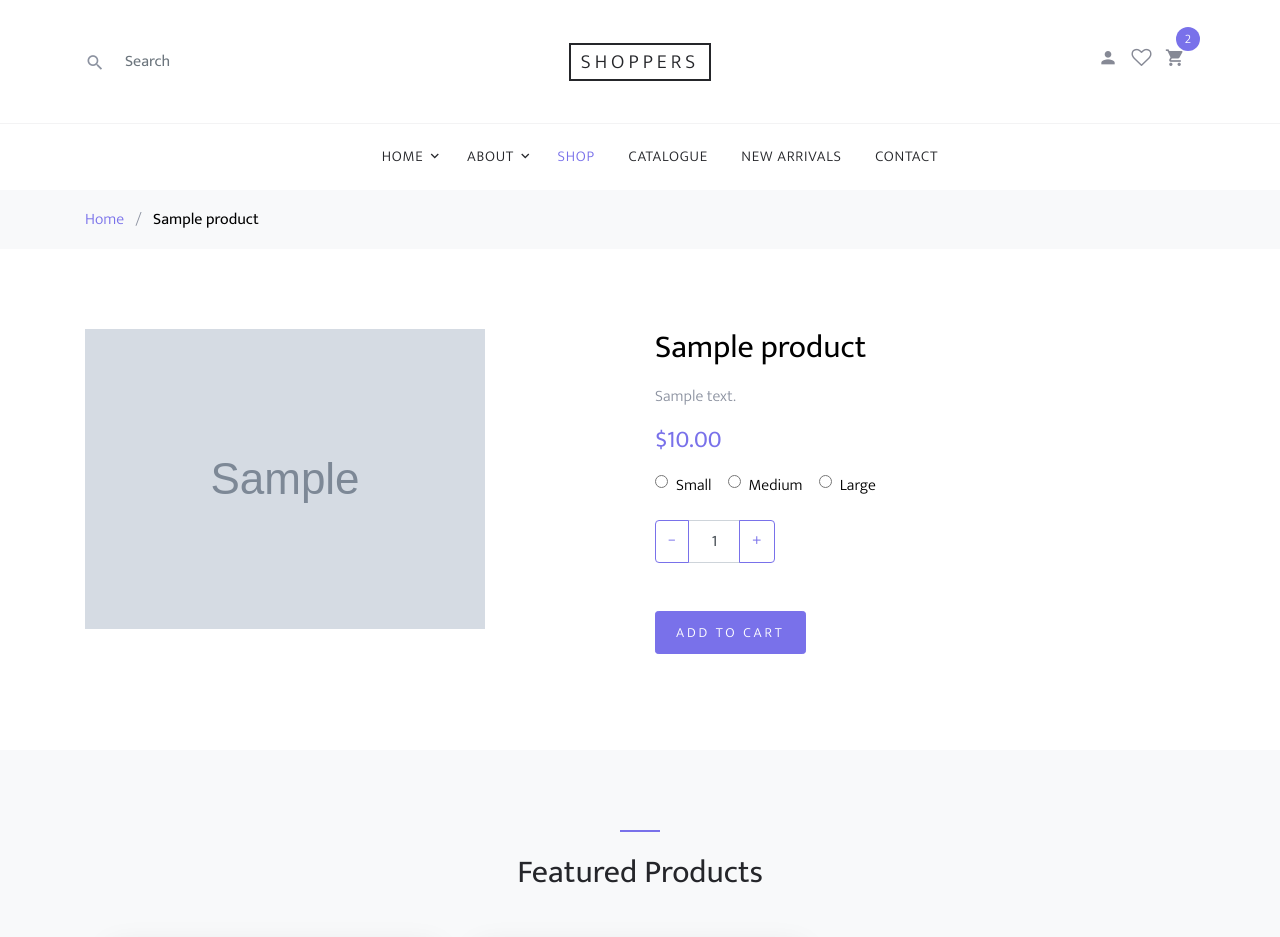
After one commit to shyam999/Django-ecommerce, a Django app: a page that uses shop/templates/shop/base/base2.html in a window 1280 px wide. The commit adds this page. Shown: the top 937 px of the page. Run offline with Django 3.2, Linux system fonts and the light colour scheme; tables that the repository leaves empty hold one stand-in row (values such as "Sample post"); grey boxes marked "Sample" are stand-in pictures; some libraries are stand-ins or nearby versions; some web fonts are replaced.

Commit message:
fixed issues in details template

```diff
--- a/shop/templates/shop/base/base2.html
+++ b/shop/templates/shop/base/base2.html
@@ -25,5 +25,13 @@
         {% endblock %}
         {% include 'shop/base/footer.html' %}
     </div>
+    <script src="{% static "js/jquery-3.3.1.min.js" %}"></script>
+    <script src="{% static "js/jquery-ui.js" %}"></script>
+    <script src="{% static "js/popper.min.js" %}"></script>
+    <script src="{% static "js/bootstrap.min.js" %}"></script>
+    <script src="{% static "js/owl.carousel.min.js" %}"></script>
+    <script src="{% static "js/jquery.magnific-popup.min.js" %}"></script>
+    <script src="{% static "js/aos.js" %}"></script>
+    <script src="{% static "js/main.js" %}"></script>
 </body>
 </html>
--- a/shop/templates/shop/product/detail.html
+++ b/shop/templates/shop/product/detail.html
@@ -1,4 +1,4 @@
-{% extends "shop/base.html" %}
+{% extends "shop/base/base2.html" %}
 {% load static %}
 {% block title %}
 {{ product.name }}
--- /dev/null
+++ b/shop/templates/shop/product/detail2.html
@@ -0,0 +1,94 @@
+{% extends "shop/base/base2.html" %}
+{% load static %}
+{% block title %}
+{{ product.name }}
+{% endblock %}
+{% block content %}
+    <div class="bg-light py-3">
+      <div class="container">
+        <div class="row">
+          <div class="col-md-12 mb-0"><a href="index.html">Home</a> <span class="mx-2 mb-0">/</span> <strong class="text-black">{{ product.name }}</strong></div>
+        </div>
+      </div>
+    </div>
+
+    <div class="site-section">
+      <div class="container">
+        <div class="row">
+          <div class="col-md-6">
+            <img src="{{ product.image.url }}" alt="Image" class="img-fluid">
+          </div>
+          <div class="col-md-6">
+            <h2 class="text-black">{{ product.name }}</h2>
+            <p>{{ product.description|linebreaks }}</p>
+            <p><strong class="text-primary h4">${{ product.price }}</strong></p>
+            <div class="mb-1 d-flex">
+              <label for="option-sm" class="d-flex mr-3 mb-3">
+                <span class="d-inline-block mr-2" style="top:-2px; position: relative;"><input type="radio" id="option-sm" name="shop-sizes"></span> <span class="d-inline-block text-black">Small</span>
+              </label>
+              <label for="option-md" class="d-flex mr-3 mb-3">
+                <span class="d-inline-block mr-2" style="top:-2px; position: relative;"><input type="radio" id="option-md" name="shop-sizes"></span> <span class="d-inline-block text-black">Medium</span>
+              </label>
+              <label for="option-lg" class="d-flex mr-3 mb-3">
+                <span class="d-inline-block mr-2" style="top:-2px; position: relative;"><input type="radio" id="option-lg" name="shop-sizes"></span> <span class="d-inline-block text-black">Large</span>
+              </label>
+            </div>
+            <div class="mb-5">
+              <div class="input-group mb-3" style="max-width: 120px;">
+              <div class="input-group-prepend">
+                <button class="btn btn-outline-primary js-btn-minus" type="button">&minus;</button>
+              </div>
+              <input type="text" class="form-control text-center" value="1" placeholder="" aria-label="Example text with button addon" aria-describedby="button-addon1">
+              <div class="input-group-append">
+                <button class="btn btn-outline-primary js-btn-plus" type="button">&plus;</button>
+              </div>
+            </div>
+
+            </div>
+            <p><a href="cart.html" class="buy-now btn btn-sm btn-primary">Add To Cart</a></p>
+
+          </div>
+        </div>
+      </div>
+    </div>
+
+    <div class="site-section block-3 site-blocks-2 bg-light">
+      <div class="container">
+        <div class="row justify-content-center">
+          <div class="col-md-7 site-section-heading text-center pt-4">
+            <h2>Featured Products</h2>
+          </div>
+        </div>
+        <div class="row">
+          <div class="col-md-12">
+            <div class="nonloop-block-3 owl-carousel">
+              <div class="item">
+                <div class="block-4 text-center">
+                  <figure class="block-4-image">
+                    <img src="#" alt="Image placeholder" class="img-fluid">
+                  </figure>
+                  <div class="block-4-text p-4">
+                    <h3><a href="#">T-Shirt Mockup</a></h3>
+                    <p class="mb-0">Finding perfect products</p>
+                    <p class="text-primary font-weight-bold">$50</p>
+                  </div>
+                </div>
+              </div>
+              <div class="item">
+                <div class="block-4 text-center">
+                  <figure class="block-4-image">
+                    <img src="images/shoe_1.jpg" alt="Image placeholder" class="img-fluid">
+                  </figure>
+                  <div class="block-4-text p-4">
+                    <h3><a href="#">Corater</a></h3>
+                    <p class="mb-0">Finding perfect products</p>
+                    <p class="text-primary font-weight-bold">$50</p>
+                  </div>
+                </div>
+              </div>
+            </div>
+          </div>
+        </div>
+      </div>
+    </div>
+{% endblock %}
--- a/shop/views.py
+++ b/shop/views.py
@@ -15,4 +15,4 @@ def product_list(request, category_slug=None):
 def product_detail(request, id, slug):
     product = get_object_or_404(Product, id=id, slug=slug, available=True)
     context = {'product': product}
-    return render(request, 'shop/product/detail.html', context)
+    return render(request, 'shop/product/detail2.html', context)
```
Also changed, not shown: shop/templates/shop/home.html (+165 -0 lines), shop/templates/shop/product/list.html (+55 -19 lines).
